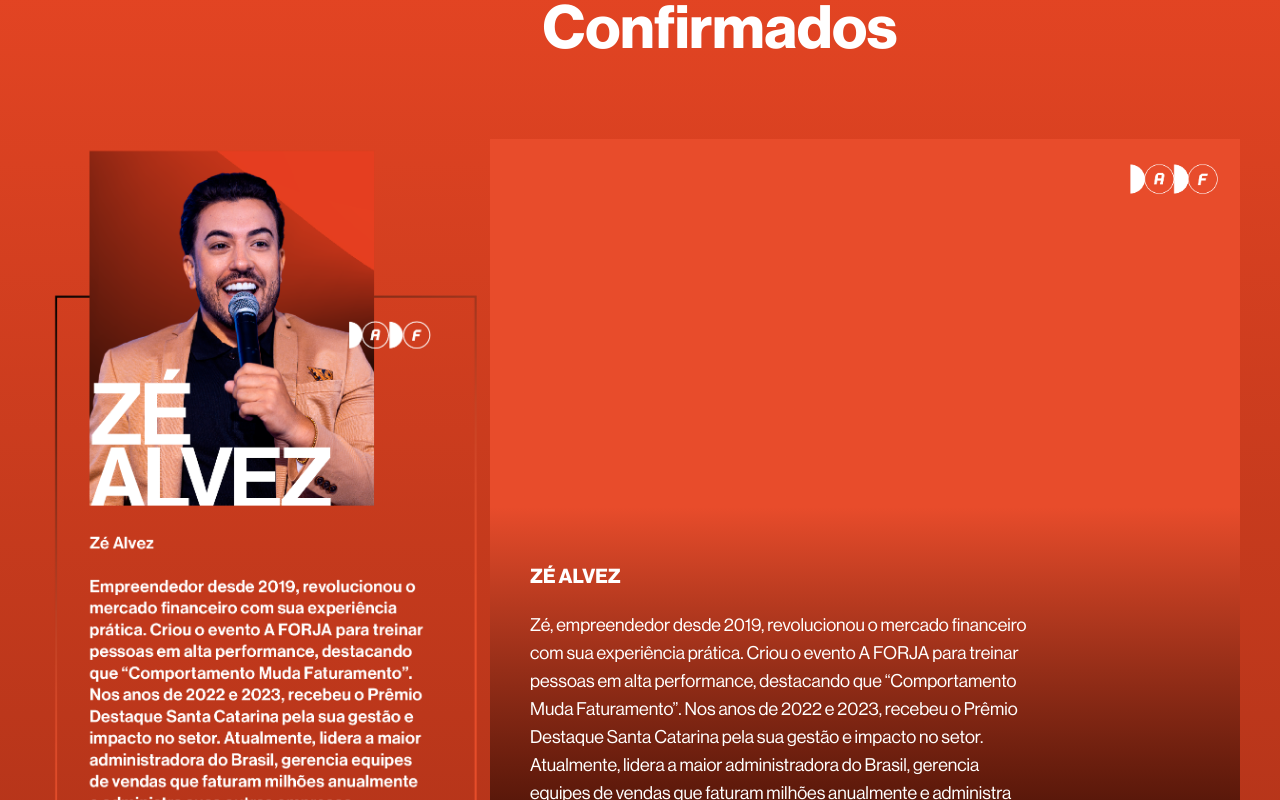
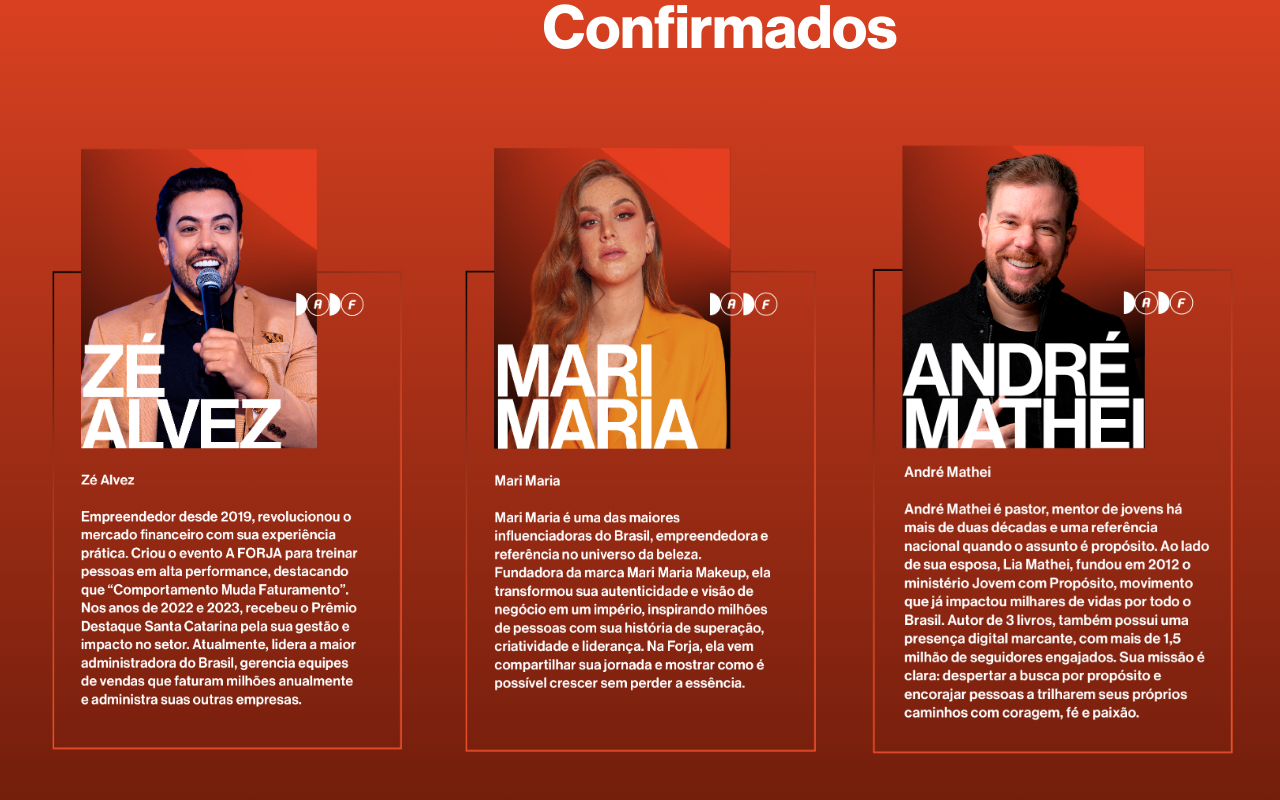
Before and after one commit to LM-Lucas-e-Marcelo/the-forge-frontend, a React (Vite) app: page / in a window 1280 px wide. Shown: the part 6300-7100 px from the top of the page. Built offline with nearby package versions, Linux system fonts and the light colour scheme.

Commit message:
adjust speakers

```diff
--- a/src/components/speakers/index.tsx
+++ b/src/components/speakers/index.tsx
@@ -1,6 +1,5 @@
 import { SPEAKERS } from "../../constants/speakers";
 import { Container } from "../container";
-import { SpeakerCard } from "./speaker-card";
 
 export const Speakers = () => {
   return (
@@ -12,9 +11,14 @@ export const Speakers = () => {
         <h1 className="sm:mr-40 mr-30 font-tertiary">Palestrantes</h1>
         <h1 className="sm:ml-40 ml-30 font-tertiary">Confirmados</h1>
       </span>
-      <div className="flex flex-col gap-6 mt-20 justify-center items-center">
+      <div className="w-full grid grid-cols-1 sm:grid-cols-2 md:grid-cols-3 gap-10 mt-20">
         {SPEAKERS.map((speaker) => (
-          <SpeakerCard key={speaker.name} {...speaker} />
+          <img
+            src={speaker.imgUrl}
+            alt={speaker.name}
+            key={speaker.name}
+            className="sm:max-h-[700px] sm:h-[100%]"
+          />
         ))}
       </div>
     </Container>
```
